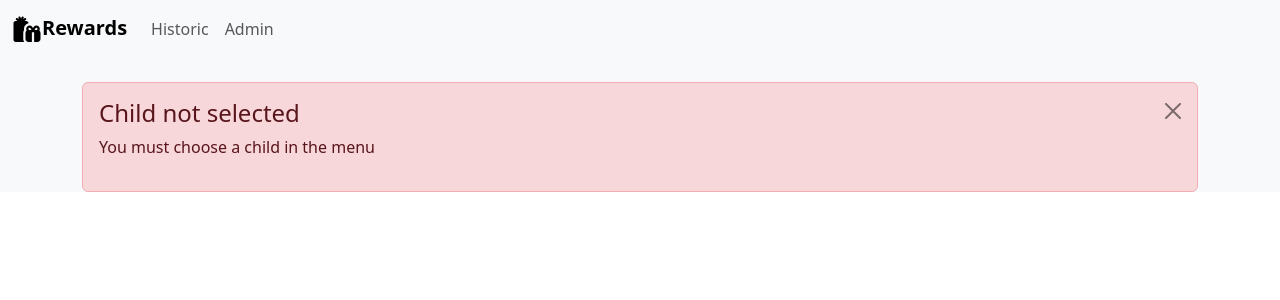
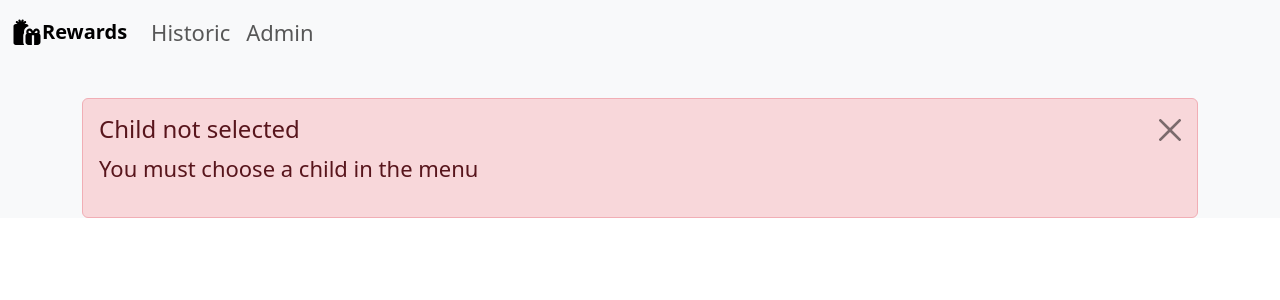
Before and after one commit to thomaroger/reward, a Symfony app: template templates/home/index.html.twig in a window 1280 px wide. Shown: the top 300 px of the page. Run offline with Twig, Linux system fonts and the light colour scheme; the template is opened without the code that fills it, so the values that code supplies are empty; some libraries are stand-ins or nearby versions.

Commit message:
font-size more high

```diff
--- a/templates/base.html.twig
+++ b/templates/base.html.twig
@@ -15,6 +15,9 @@
           .nav-pills .back {
               background-color: #ffc107;
               color: black;
+          }
+          body {
+            font-size: 22px;
           }
         </style>
 
```
